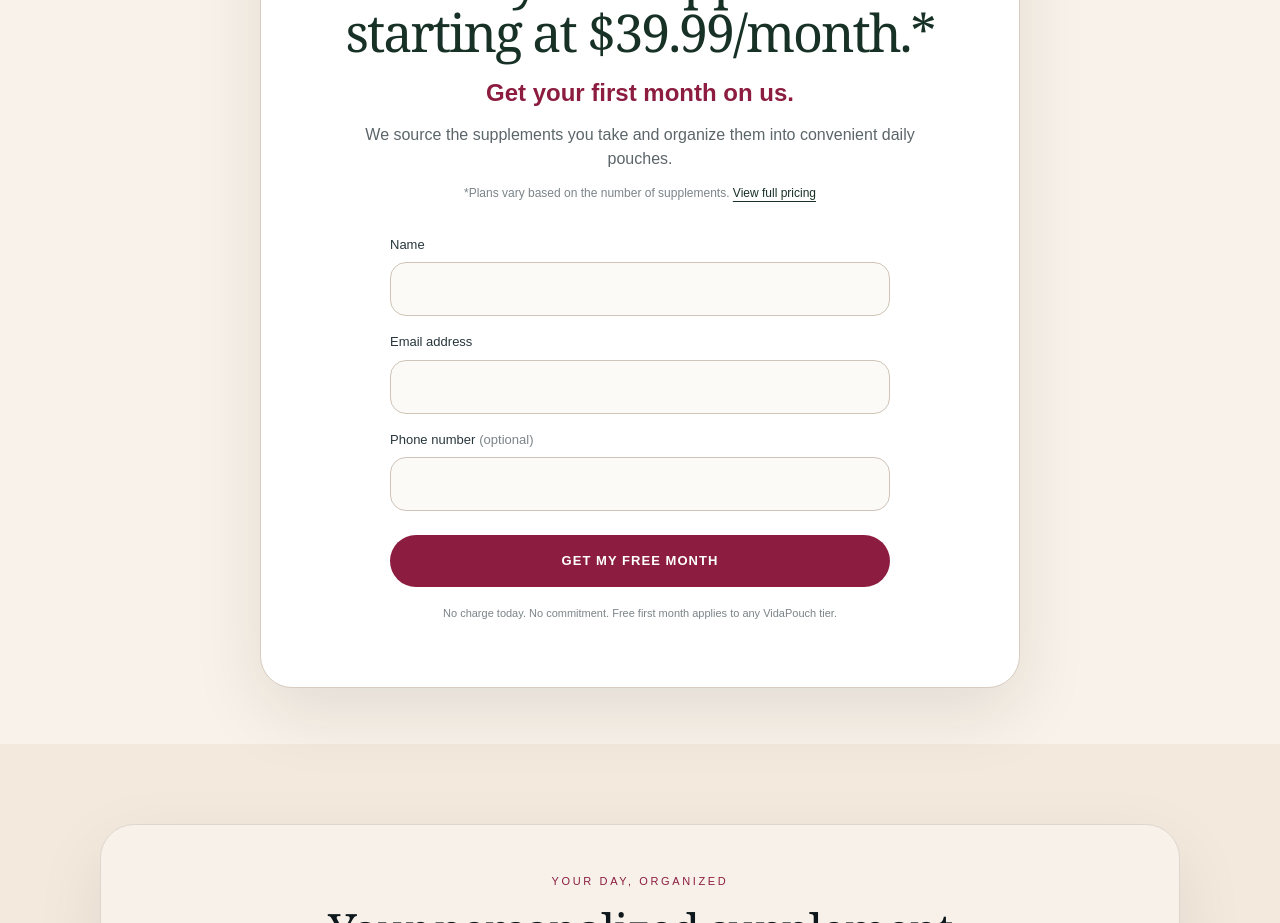
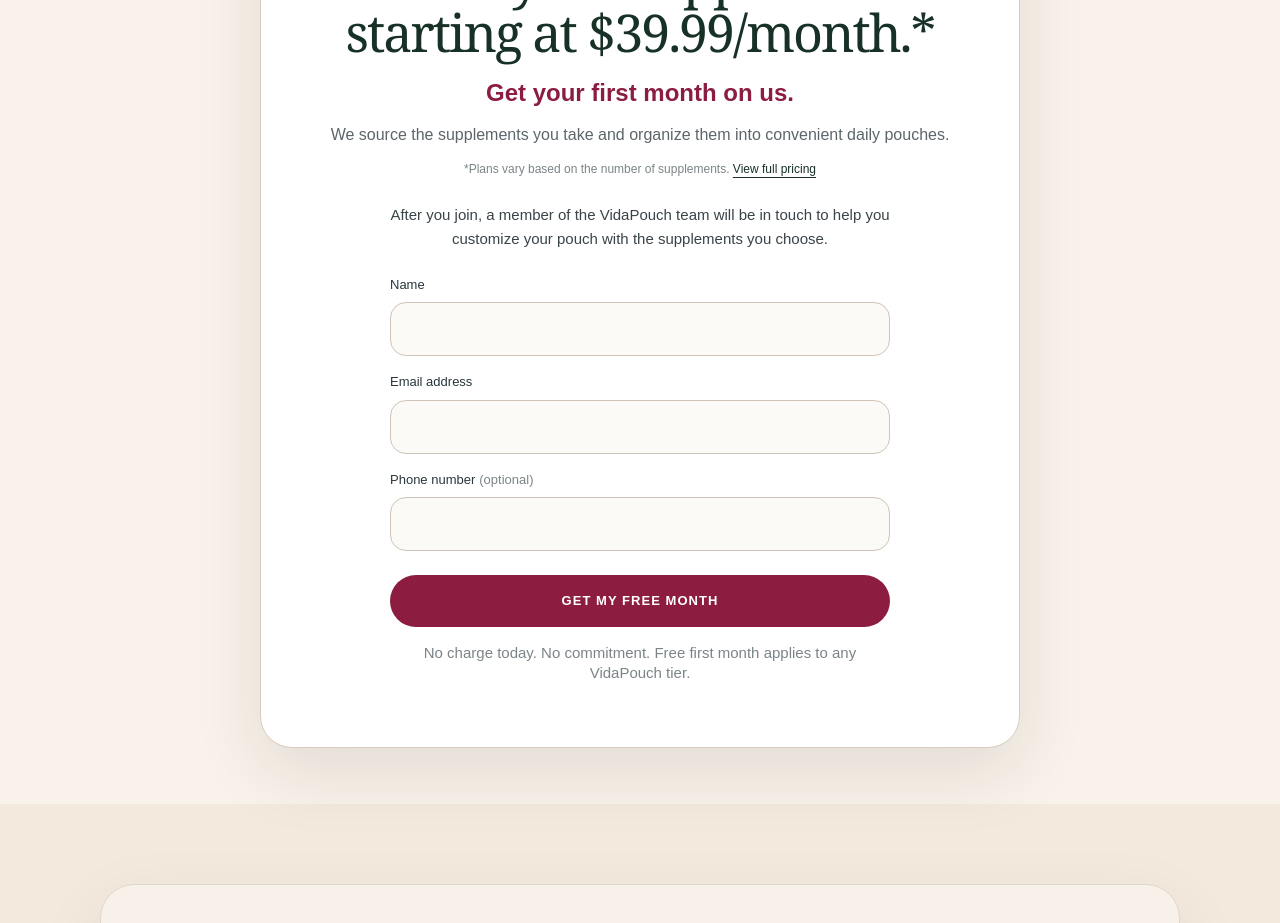
Before and after one commit to juliedfei/vidapouch-site, a Next.js app: page / in a window 1280 px wide. Shown: the part 1080-2003 px from the top of the page. Built offline with nearby package versions, Linux system fonts and the light colour scheme.

Commit message:
Explain next steps on signup form

```diff
--- a/app/about/page.tsx
+++ b/app/about/page.tsx
@@ -207,7 +207,7 @@
          </p>
 
         {/*} <a
-           href="/get-started"
+           href="/waitlist"
            className="mt-8 inline-block rounded-full bg-[#081620] px-8 py-4 text-[14px] tracking-[0.08em] text-white">
 
            GET EARLY ACCESS
--- a/app/faq/page.tsx
+++ b/app/faq/page.tsx
@@ -51,7 +51,7 @@
            </p>
 
            <a
-             href="/get-started"
+             href="/waitlist"
              className="mt-7 inline-block rounded-full bg-[#081620] px-7 py-4 text-[13px] tracking-[0.08em] text-white">
 
              GET EARLY ACCESS
@@ -156,7 +156,7 @@
          </p>
 
          <a
-           href="/get-started"
+           href="/waitlist"
            className="mt-8 inline-block rounded-full bg-[#081620] px-8 py-4 text-[14px] tracking-[0.08em] text-white">
 
            GET EARLY ACCESS
--- a/app/globals.css
+++ b/app/globals.css
@@ -1,4 +1,6 @@
-@import "tailwindcss";
+@import "tailwindcss" source(none);
+@source "../app";
+@source "../components";
 
 :root {
   --background: #ffffff;
--- a/app/how-it-works/page.tsx
+++ b/app/how-it-works/page.tsx
@@ -400,7 +400,7 @@
 
 
            <a
- href="/get-started"
+ href="/waitlist"
  className="inline-flex min-w-[240px] justify-center rounded-full border border-white/35 bg-transparent px-7 py-4 text-[12px] font-semibold tracking-[0.09em] text-white transition hover:bg-white/10">
 
  JOIN VIDAPOUCH
--- a/app/product/page.tsx
+++ b/app/product/page.tsx
@@ -528,7 +528,7 @@
 
 
        <a
- href="/get-started"
+ href="/waitlist"
  className="inline-flex min-w-[250px] justify-center rounded-full bg-[#8C1D40] px-8 py-3.5 text-[11px] font-semibold uppercase tracking-[0.1em] text-white transition hover:bg-[#731735]">
 
  JOIN VIDAPOUCH
--- a/components/home/FoundingMember.tsx
+++ b/components/home/FoundingMember.tsx
@@ -171,7 +171,7 @@
 
              Thank you for joining VidaPouch.
              We'll be in touch soon to help you
-             get started.
+             customize your pouch and get started.
            </p>
          </div>
        ) : (
@@ -226,7 +226,7 @@
              className="
                mx-auto
                mt-4
-               max-w-[550px]
+               max-w-[1000px]
                text-[15px]
                leading-6
                text-[#5C666A]
@@ -265,11 +265,30 @@
              </button>
            </p>
 
+           {/* WHAT HAPPENS NEXT */}
+           <p
+             className="
+               mx-auto
+               mt-6
+               max-w-[520px]
+               text-[14px]
+               font-medium
+               leading-6
+               text-[#394348]
+               sm:text-[15px]
+             ">
+
+             After you join, a member of the
+             VidaPouch team will be in touch to
+             help you customize your pouch with
+             the supplements you choose.
+           </p>
+
            <form
              onSubmit={handleSubmit}
              className="
                mx-auto
-               mt-8
+               mt-6
                grid
                max-w-[500px]
                gap-4
@@ -447,7 +466,7 @@
              <p
                className="
                  text-center
-                 text-[11px]
+                 text-[15px]
                  leading-5
                  text-[#7B8488]
                ">
```
